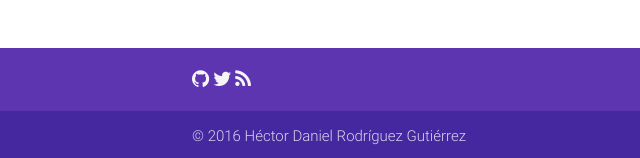
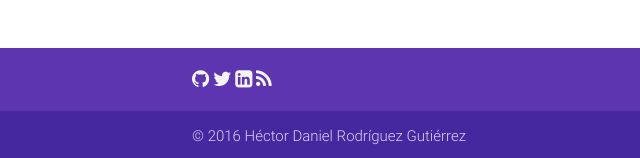
Before and after one commit to hedaro/hedaro.github.io, a plain HTML site: page index.html in a window 1280 px wide. Shown: the part 1590-1748 px from the top of the page, 0-640 px from the left. Drawn offline with nearby package versions, Linux system fonts and the light colour scheme.

Commit message:
Add linkedin link

```diff
--- a/index.html
+++ b/index.html
@@ -65,6 +65,7 @@
                 <div class="col s12">
                     <a class="grey-text text-lighten-4" href="https://github.com/hedaro" target="_blank"><i class="fa fa-github fa-lg"></i></a>
                     <a class="grey-text text-lighten-4" href="https://twitter.com/hedarogu" target="_blank"><i class="fa fa-twitter fa-lg"></i></a>
+                    <a class="grey-text text-lighten-4" href="https://https://mx.linkedin.com/in/hedarogu" target="_blank"><i class="fa fa-linkedin-square fa-lg"></i></a>
                     <a class="grey-text text-lighten-4" href="http://snarkknight.blogspot.mx/" target="_blank"><i class="fa fa-rss fa-lg"></i></a>
                 </div>
             </div>
```
